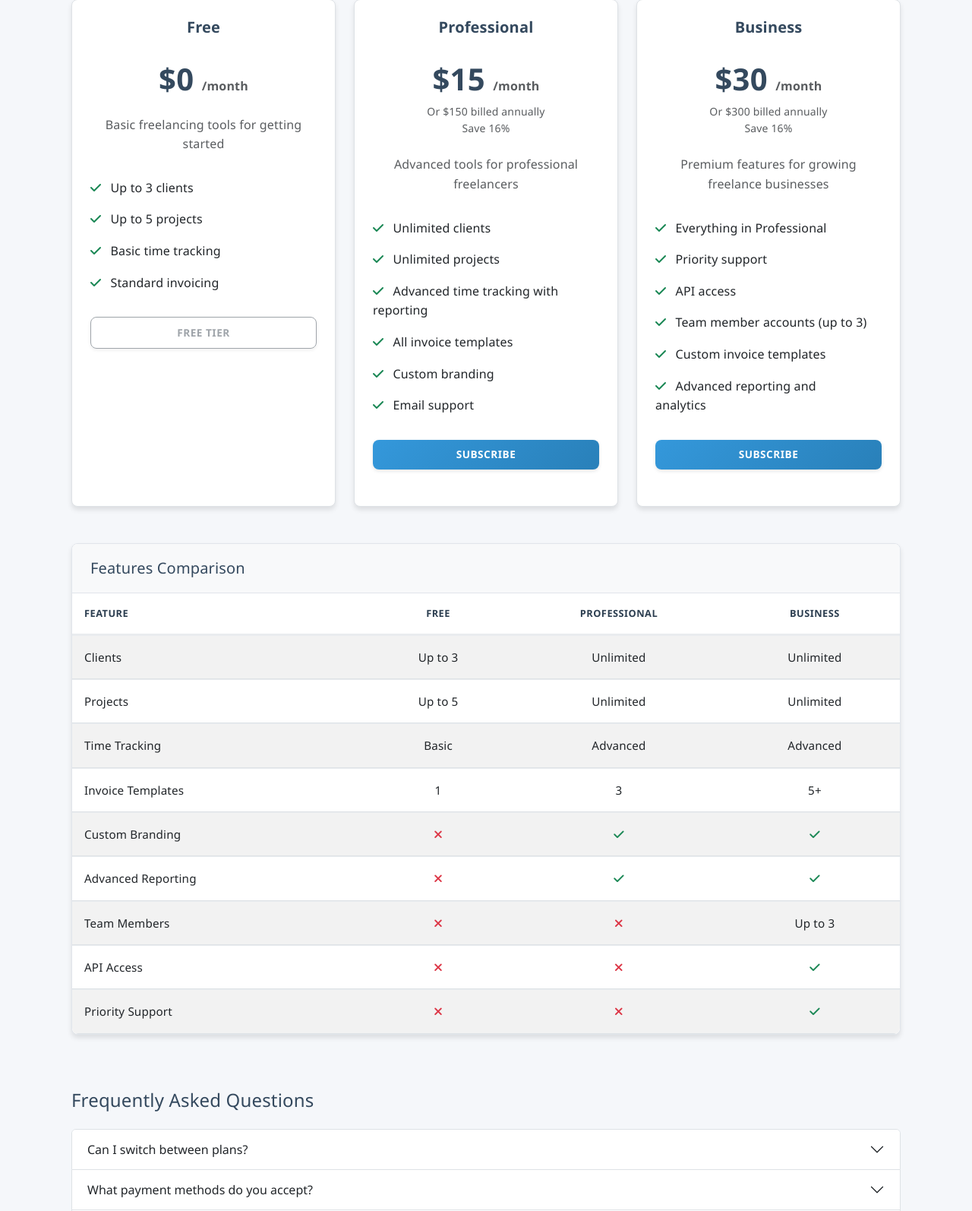
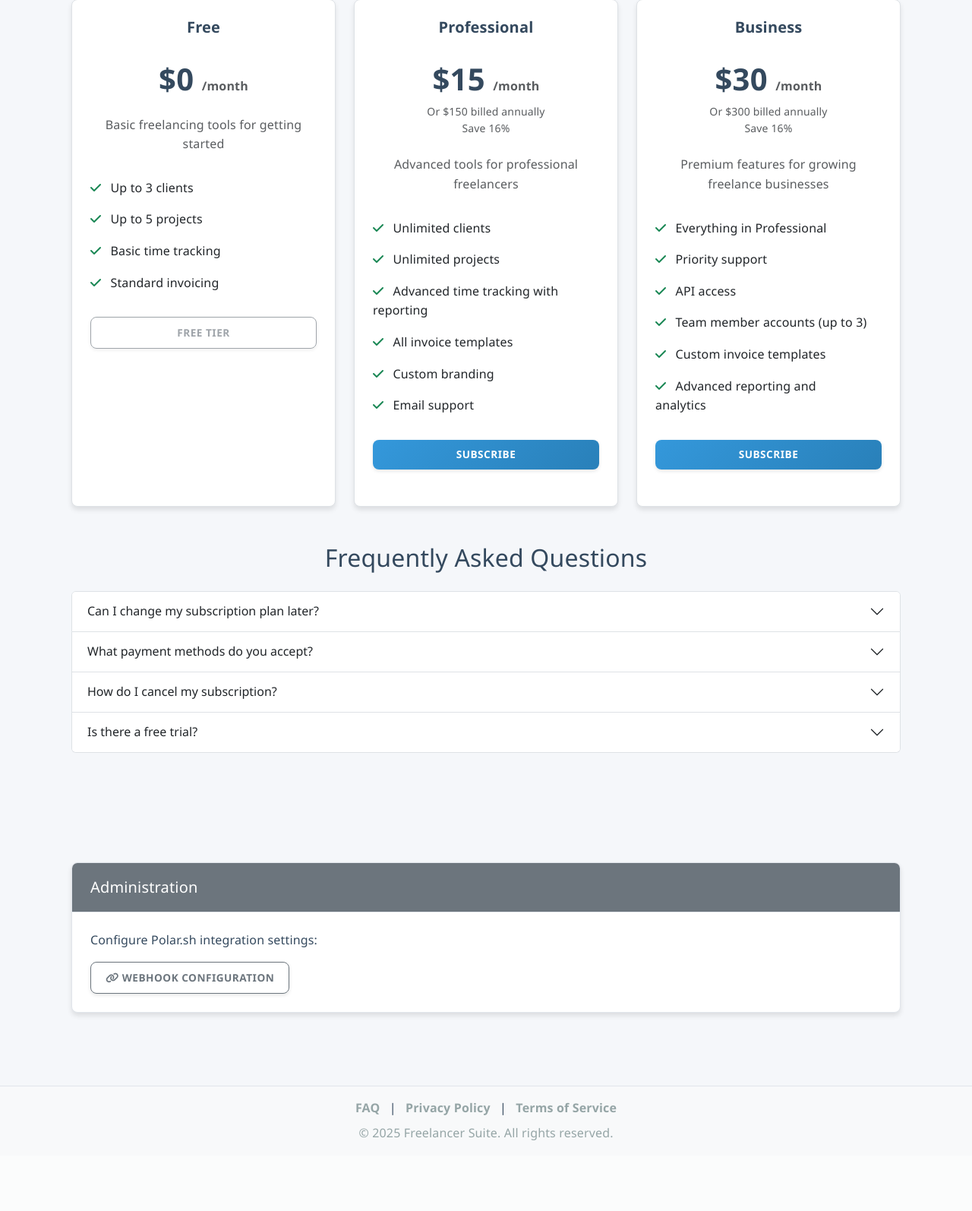
Before and after one commit to Gabangxa/FreelanceDash1, a Flask app: page /subscriptions/ in a window 1280 px wide. Shown: the part 301-1895 px from the top of the page at 76% size. After the commit the page ends 1802 px from the top, so only its background shows below. Run offline with Flask 3, Linux system fonts and the light colour scheme; the visitor is signed in with stand-in values (Sample User, id 1); data that the repository does not hold is empty.

Commit message:
Refactor Polar.sh integration to use webhooks instead of OAuth.
Replit-Commit-Author: Agent
Replit-Commit-Session-Id: a4416360-34eb-4b0e-9777-08fb81f8740f
Replit-Commit-Screenshot-Url: https://storage.googleapis.com/screenshot-production-us-central1/088f28d3-b1d1-446b-8e43-af70b6701115/bf32612c-7f64-44f3-ba6e-2a653f394e48.jpg

```diff
--- a/polar/routes.py
+++ b/polar/routes.py
@@ -2,14 +2,16 @@
 Routes for Polar.sh subscription management.
 """
 import logging
+from datetime import datetime
 from flask import (
     Blueprint, render_template, flash, redirect, request,
-    url_for, current_app, session
+    url_for, current_app, session, jsonify
 )
 from flask_login import login_required, current_user
 from app import db
 from errors import handle_db_errors, UserFriendlyError
-from .polar_api import get_polar_api, PolarAPIError, is_polar_api_configured, get_polar_oauth_redirect_uri
+from models import User
+from .polar_api import get_polar_api, PolarAPIError, is_polar_api_configured, get_webhook_url
 from .models import Subscription, SubscriptionLog
 
 
@@ -247,20 +249,285 @@ def checkout_cancel():
     return redirect(url_for('subscriptions.index'))
 
 
-@bp.route('/redirect-uri')
+@bp.route('/webhook-url')
 @login_required
-def oauth_redirect_uri():
+def webhook_url():
     """
-    Display the OAuth redirect URI that should be configured in Polar.sh.
+    Display the webhook URL that should be configured in Polar.sh.
     Only accessible to logged-in users to avoid exposing sensitive setup information.
     """
-    redirect_uri = get_polar_oauth_redirect_uri()
+    webhook_url = get_webhook_url()
 
     return render_template(
-        'polar/redirect_uri.html',
-        redirect_uri=redirect_uri,
+        'polar/webhook_url.html',
+        webhook_url=webhook_url,
         current_url=request.url_root
     )
+
+@bp.route('/webhook', methods=['POST'])
+@handle_db_errors
+def webhook():
+    """
+    Webhook endpoint for Polar.sh subscription events.
+    This endpoint receives webhook events from Polar.sh and processes them.
+    """
+    if not is_polar_api_configured():
+        logger.error("Received webhook but Polar API is not configured")
+        return jsonify({"error": "API not configured"}), 500
+
+    # Get the webhook event data
+    event_data = request.json
+
+    if not event_data:
+        logger.error("Empty webhook payload received")
+        return jsonify({"error": "Empty payload"}), 400
+
+    # Log the webhook event type
+    event_type = event_data.get('type')
+    logger.info(f"Received Polar webhook event: {event_type}")
+
+    # Process different event types
+    if event_type == 'subscription.created':
+        process_subscription_created(event_data)
+    elif event_type == 'subscription.updated':
+        process_subscription_updated(event_data)
+    elif event_type == 'subscription.cancelled':
+        process_subscription_cancelled(event_data)
+    elif event_type == 'subscription.payment_failed':
+        process_subscription_payment_failed(event_data)
+    else:
+        logger.warning(f"Unhandled webhook event type: {event_type}")
+
+    # Always return 200 OK to acknowledge receipt
+    return jsonify({"status": "success"}), 200
+
+def process_subscription_created(event_data):
+    """Process a subscription.created webhook event."""
+    try:
+        subscription_id = event_data.get('subscription_id')
+        user_id = event_data.get('user_data', {}).get('id')
+
+        if not subscription_id or not user_id:
+            logger.error("Missing required data in subscription.created event")
+            return
+
+        # Convert user_id to integer
+        try:
+            user_id = int(user_id)
+        except (ValueError, TypeError):
+            logger.error(f"Invalid user_id in webhook: {user_id}")
+            return
+
+        # Check if user exists
+        user = User.query.get(user_id)
+        if not user:
+            logger.error(f"User not found for webhook: {user_id}")
+            return
+
+        # Get subscription details from Polar API
+        polar_api = get_polar_api()
+        subscription_data = polar_api.get_subscription(subscription_id)
+
+        # Create or update subscription in database
+        subscription = Subscription.query.filter_by(user_id=user_id).first()
+        if subscription:
+            # Update existing subscription
+            subscription.polar_subscription_id = subscription_id
+            subscription.tier_id = subscription_data.get('tier_id')
+            subscription.tier_name = subscription_data.get('tier_name')
+            subscription.status = 'active'
+            subscription.amount = subscription_data.get('amount')
+            subscription.currency = subscription_data.get('currency')
+            subscription.billing_interval = subscription_data.get('interval')
+            subscription.start_date = subscription_data.get('start_date')
+            subscription.end_date = subscription_data.get('end_date')
+        else:
+            # Create new subscription
+            subscription = Subscription(
+                user_id=user_id,
+                polar_subscription_id=subscription_id,
+                tier_id=subscription_data.get('tier_id'),
+                tier_name=subscription_data.get('tier_name'),
+                status='active',
+                amount=subscription_data.get('amount'),
+                currency=subscription_data.get('currency'),
+                billing_interval=subscription_data.get('interval'),
+                start_date=subscription_data.get('start_date'),
+                end_date=subscription_data.get('end_date')
+            )
+            db.session.add(subscription)
+
+        # Add log entry
+        subscription_log = SubscriptionLog(
+            user_id=user_id,
+            subscription_id=subscription.id if subscription.id else None,
+            event_type='webhook_created',
+            details=event_data
+        )
+        db.session.add(subscription_log)
+        db.session.commit()
+
+        logger.info(f"Processed subscription.created webhook for user {user_id}")
+    except Exception as e:
+        logger.error(f"Error processing subscription.created webhook: {str(e)}")
+        db.session.rollback()
+        raise
+
+def process_subscription_updated(event_data):
+    """Process a subscription.updated webhook event."""
+    try:
+        subscription_id = event_data.get('subscription_id')
+        user_id = event_data.get('user_data', {}).get('id')
+
+        if not subscription_id or not user_id:
+            logger.error("Missing required data in subscription.updated event")
+            return
+
+        # Convert user_id to integer
+        try:
+            user_id = int(user_id)
+        except (ValueError, TypeError):
+            logger.error(f"Invalid user_id in webhook: {user_id}")
+            return
+
+        # Check if user exists
+        user = User.query.get(user_id)
+        if not user:
+            logger.error(f"User not found for webhook: {user_id}")
+            return
+
+        # Get subscription from database
+        subscription = Subscription.query.filter_by(
+            user_id=user_id,
+            polar_subscription_id=subscription_id
+        ).first()
+
+        if not subscription:
+            logger.error(f"Subscription not found for webhook: {subscription_id}")
+            return
+
+        # Get updated subscription details from Polar API
+        polar_api = get_polar_api()
+        subscription_data = polar_api.get_subscription(subscription_id)
+
+        # Update subscription in database
+        subscription.tier_id = subscription_data.get('tier_id', subscription.tier_id)
+        subscription.tier_name = subscription_data.get('tier_name', subscription.tier_name)
+        subscription.status = subscription_data.get('status', subscription.status)
+        subscription.amount = subscription_data.get('amount', subscription.amount)
+        subscription.currency = subscription_data.get('currency', subscription.currency)
+        subscription.billing_interval = subscription_data.get('interval', subscription.billing_interval)
+        subscription.start_date = subscription_data.get('start_date', subscription.start_date)
+        subscription.end_date = subscription_data.get('end_date', subscription.end_date)
+
+        # Add log entry
+        subscription_log = SubscriptionLog(
+            user_id=user_id,
+            subscription_id=subscription.id,
+            event_type='webhook_updated',
+            details=event_data
+        )
+        db.session.add(subscription_log)
+        db.session.commit()
+
+        logger.info(f"Processed subscription.updated webhook for user {user_id}")
+    except Exception as e:
+        logger.error(f"Error processing subscription.updated webhook: {str(e)}")
+        db.session.rollback()
+        raise
+
+def process_subscription_cancelled(event_data):
+    """Process a subscription.cancelled webhook event."""
+    try:
+        subscription_id = event_data.get('subscription_id')
+        user_id = event_data.get('user_data', {}).get('id')
+
+        if not subscription_id or not user_id:
+            logger.error("Missing required data in subscription.cancelled event")
+            return
+
+        # Convert user_id to integer
+        try:
+            user_id = int(user_id)
+        except (ValueError, TypeError):
+            logger.error(f"Invalid user_id in webhook: {user_id}")
+            return
+
+        # Get subscription from database
+        subscription = Subscription.query.filter_by(
+            user_id=user_id,
+            polar_subscription_id=subscription_id
+        ).first()
+
+        if not subscription:
+            logger.error(f"Subscription not found for webhook: {subscription_id}")
+            return
+
+        # Update subscription status
+        subscription.status = 'cancelled'
+        subscription.cancel_at = datetime.utcnow()
+
+        # Add log entry
+        subscription_log = SubscriptionLog(
+            user_id=user_id,
+            subscription_id=subscription.id,
+            event_type='webhook_cancelled',
+            details=event_data
+        )
+        db.session.add(subscription_log)
+        db.session.commit()
+
+        logger.info(f"Processed subscription.cancelled webhook for user {user_id}")
+    except Exception as e:
+        logger.error(f"Error processing subscription.cancelled webhook: {str(e)}")
+        db.session.rollback()
+        raise
+
+def process_subscription_payment_failed(event_data):
+    """Process a subscription.payment_failed webhook event."""
+    try:
+        subscription_id = event_data.get('subscription_id')
+        user_id = event_data.get('user_data', {}).get('id')
+
+        if not subscription_id or not user_id:
+            logger.error("Missing required data in subscription.payment_failed event")
+            return
+
+        # Convert user_id to integer
+        try:
+            user_id = int(user_id)
+        except (ValueError, TypeError):
+            logger.error(f"Invalid user_id in webhook: {user_id}")
+            return
+
+        # Get subscription from database
+        subscription = Subscription.query.filter_by(
+            user_id=user_id,
+            polar_subscription_id=subscription_id
+        ).first()
+
+        if not subscription:
+            logger.error(f"Subscription not found for webhook: {subscription_id}")
+            return
+
+        # Update subscription status
+        subscription.status = 'payment_failed'
+
+        # Add log entry
+        subscription_log = SubscriptionLog(
+            user_id=user_id,
+            subscription_id=subscription.id,
+            event_type='webhook_payment_failed',
+            details=event_data
+        )
+        db.session.add(subscription_log)
+        db.session.commit()
+
+        logger.info(f"Processed subscription.payment_failed webhook for user {user_id}")
+    except Exception as e:
+        logger.error(f"Error processing subscription.payment_failed webhook: {str(e)}")
+        db.session.rollback()
+        raise
 
 
 @bp.route('/cancel', methods=['POST'])
--- a/templates/polar/subscription.html
+++ b/templates/polar/subscription.html
@@ -104,97 +104,15 @@
         {% endfor %}
     </div>
 
-    <!-- Features Comparison -->
+    <!-- Subscription FAQs -->
     <div class="row mb-5">
         <div class="col-12">
-            <div class="card">
-                <div class="card-header bg-light">
-                    <h5 class="mb-0">Features Comparison</h5>
-                </div>
-                <div class="card-body p-0">
-                    <div class="table-responsive">
-                        <table class="table table-striped mb-0">
-                            <thead>
-                                <tr>
-                                    <th scope="col">Feature</th>
-                                    <th scope="col" class="text-center">Free</th>
-                                    <th scope="col" class="text-center">Professional</th>
-                                    <th scope="col" class="text-center">Business</th>
-                                </tr>
-                            </thead>
-                            <tbody>
-                                <tr>
-                                    <td>Clients</td>
-                                    <td class="text-center">Up to 3</td>
-                                    <td class="text-center">Unlimited</td>
-                                    <td class="text-center">Unlimited</td>
-                                </tr>
-                                <tr>
-                                    <td>Projects</td>
-                                    <td class="text-center">Up to 5</td>
-                                    <td class="text-center">Unlimited</td>
-                                    <td class="text-center">Unlimited</td>
-                                </tr>
-                                <tr>
-                                    <td>Time Tracking</td>
-                                    <td class="text-center">Basic</td>
-                                    <td class="text-center">Advanced</td>
-                                    <td class="text-center">Advanced</td>
-                                </tr>
-                                <tr>
-                                    <td>Invoice Templates</td>
-                                    <td class="text-center">1</td>
-                                    <td class="text-center">3</td>
-                                    <td class="text-center">5+</td>
-                                </tr>
-                                <tr>
-                                    <td>Custom Branding</td>
-                                    <td class="text-center"><i class="fas fa-times text-danger"></i></td>
-                                    <td class="text-center"><i class="fas fa-check text-success"></i></td>
-                                    <td class="text-center"><i class="fas fa-check text-success"></i></td>
-                                </tr>
-                                <tr>
-                                    <td>Advanced Reporting</td>
-                                    <td class="text-center"><i class="fas fa-times text-danger"></i></td>
-                                    <td class="text-center"><i class="fas fa-check text-success"></i></td>
-                                    <td class="text-center"><i class="fas fa-check text-success"></i></td>
-                                </tr>
-                                <tr>
-                                    <td>Team Members</td>
-                                    <td class="text-center"><i class="fas fa-times text-danger"></i></td>
-                                    <td class="text-center"><i class="fas fa-times text-danger"></i></td>
-                                    <td class="text-center">Up to 3</td>
-                                </tr>
-                                <tr>
-                                    <td>API Access</td>
-                                    <td class="text-center"><i class="fas fa-times text-danger"></i></td>
-                                    <td class="text-center"><i class="fas fa-times text-danger"></i></td>
-                                    <td class="text-center"><i class="fas fa-check text-success"></i></td>
-                                </tr>
-                                <tr>
-                                    <td>Priority Support</td>
-                                    <td class="text-center"><i class="fas fa-times text-danger"></i></td>
-                                    <td class="text-center"><i class="fas fa-times text-danger"></i></td>
-                                    <td class="text-center"><i class="fas fa-check text-success"></i></td>
-                                </tr>
-                            </tbody>
-                        </table>
-                    </div>
-                </div>
-            </div>
-        </div>
-    </div>
-
-    <!-- FAQ Section -->
-    <div class="row mb-4">
-        <div class="col-12">
-            <h3 class="h4 mb-4">Frequently Asked Questions</h3>
-
+            <h2 class="text-center mb-4">Frequently Asked Questions</h2>
             <div class="accordion" id="subscriptionFAQ">
                 <div class="accordion-item">
                     <h2 class="accordion-header" id="headingOne">
                         <button class="accordion-button collapsed" type="button" data-bs-toggle="collapse" data-bs-target="#collapseOne" aria-expanded="false" aria-controls="collapseOne">
-                            Can I switch between plans?
+                            Can I change my subscription plan later?
                         </button>
                     </h2>
                     <div id="collapseOne" class="accordion-collapse collapse" aria-labelledby="headingOne" data-bs-parent="#subscriptionFAQ">
@@ -247,6 +165,27 @@
     </div>
 </div>
 
+<!-- Admin Section -->
+<div class="container mt-5 mb-5">
+    <div class="row">
+        <div class="col-12">
+            <div class="card">
+                <div class="card-header bg-secondary text-white">
+                    <h5 class="mb-0">Administration</h5>
+                </div>
+                <div class="card-body">
+                    <p class="card-text">Configure Polar.sh integration settings:</p>
+                    <div class="d-flex flex-wrap gap-2">
+                        <a href="{{ url_for('subscriptions.webhook_url') }}" class="btn btn-outline-secondary">
+                            <i class="fas fa-link"></i> Webhook Configuration
+                        </a>
+                    </div>
+                </div>
+            </div>
+        </div>
+    </div>
+</div>
+
 <!-- Cancel Subscription Modal -->
 {% if subscription and subscription.is_active() %}
 <div class="modal fade" id="cancelModal" tabindex="-1" aria-labelledby="cancelModalLabel" aria-hidden="true">
```
Also changed, not shown: polar/polar_api.py (+12 -17 lines), templates/polar/webhook_url.html (added, +71 -0 lines).
